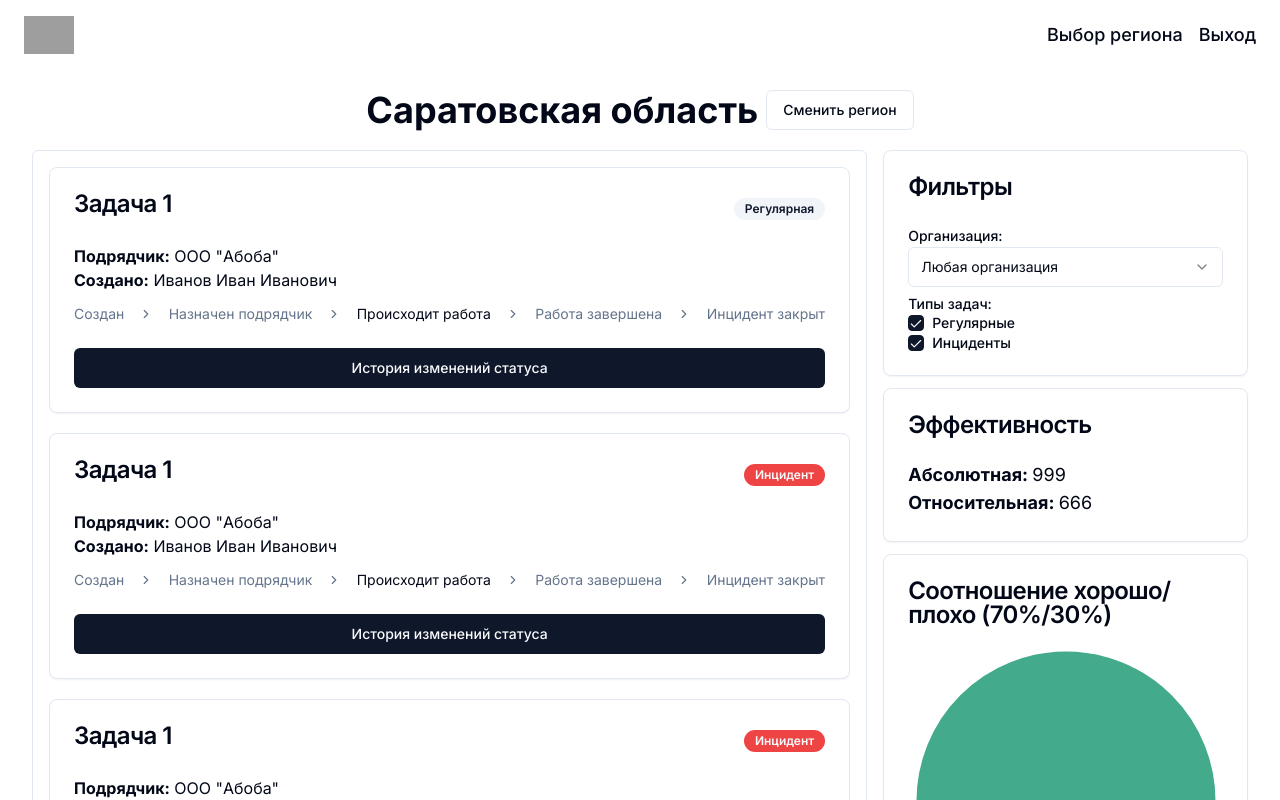
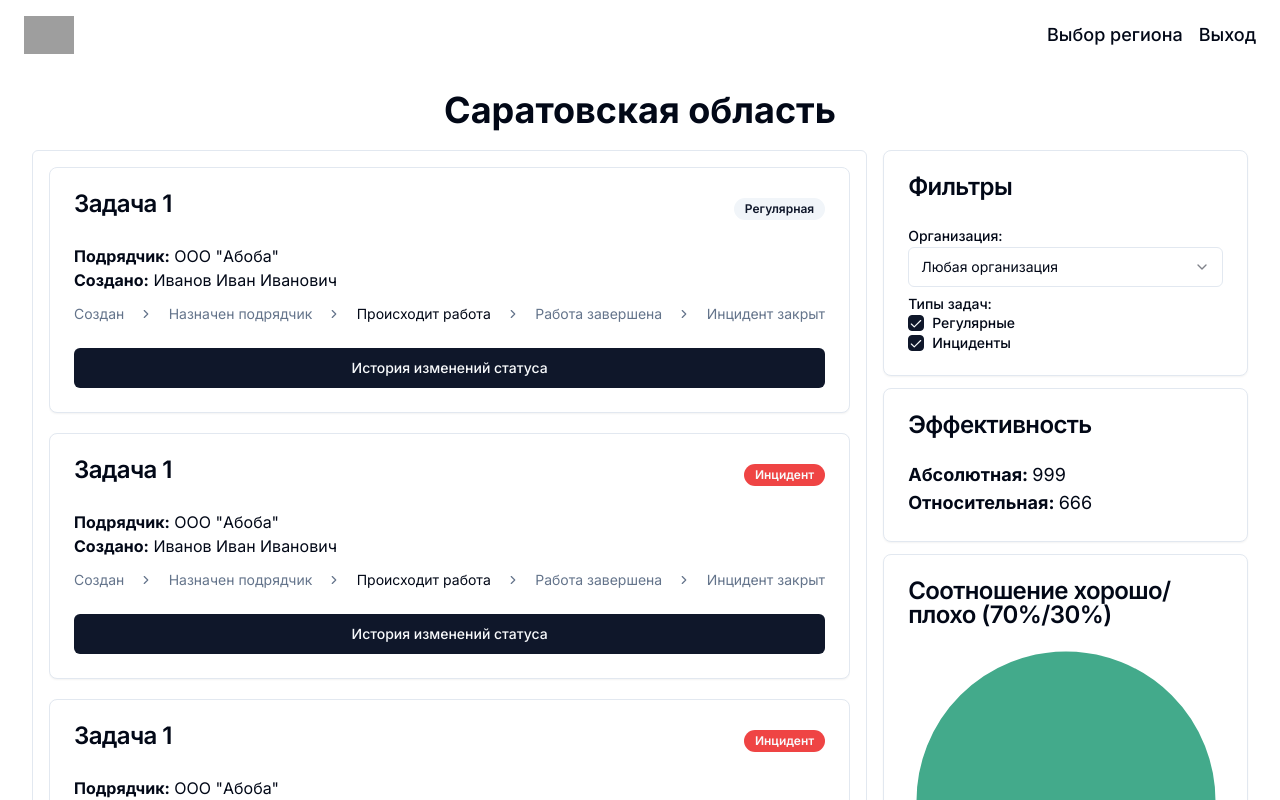
Before and after one commit to csit-sgu/its-frontend, a Next.js app: page /regions/1 in a window 1280 px wide. Shown: the top 800 px of the page. Built offline with nearby package versions, Linux system fonts and the light colour scheme; grey boxes are pictures that could not be loaded.

Commit message:
chore: Remove unusual change region button

```diff
--- a/src/app/regions/[regionId]/page.tsx
+++ b/src/app/regions/[regionId]/page.tsx
@@ -11,7 +11,6 @@ import { Label } from '@/components/ui/label';
 import { ScrollArea } from '@/components/ui/scroll-area';
 import { AccountId, TaskType } from '@/domain/types';
 import dayjs from 'dayjs';
-import Link from 'next/link';
 import { useSearchParams } from 'next/navigation';
 import { useState } from 'react';
 
@@ -42,9 +41,6 @@ export default function RegionProfile({ params }: { params: { regionId: string }
     <div className="container">
       <div className="flex flex-col pt-5 pb-5 justify-center md:flex-row">
         <h2 className="font-bold text-2xl text-center mb-3 md:text-4xl lg:mb-0">Саратовская область</h2>
-        <Link href="/regions" className={buttonVariants({ variant: 'outline' }) + ' ml-2'}>
-          Сменить регион
-        </Link>
       </div>
       <div className="flex flex-col-reverse lg:flex-row">
         <div className="lg:w-[70%] lg:pr-4 w-[100%] pr-0 mb-3">
```
